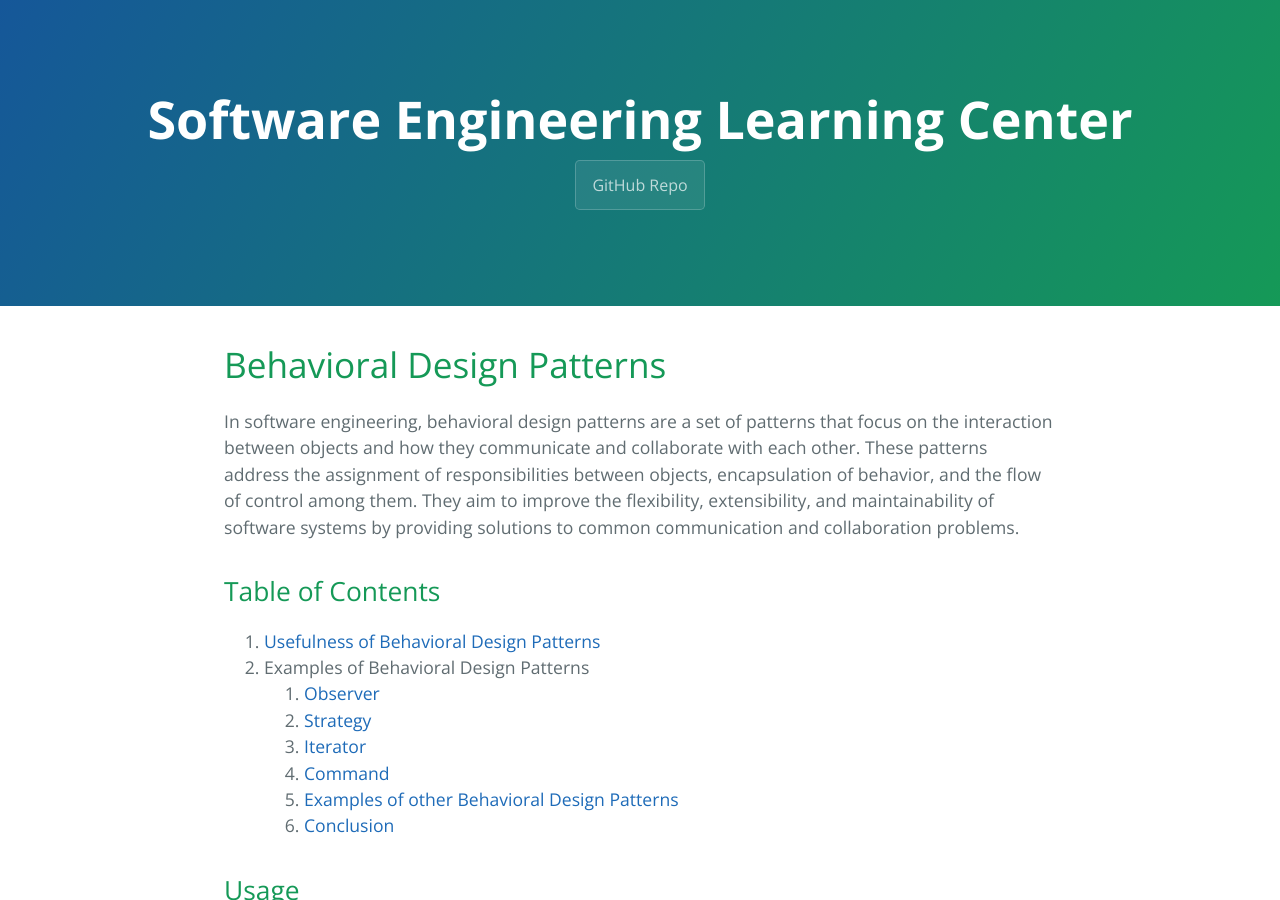
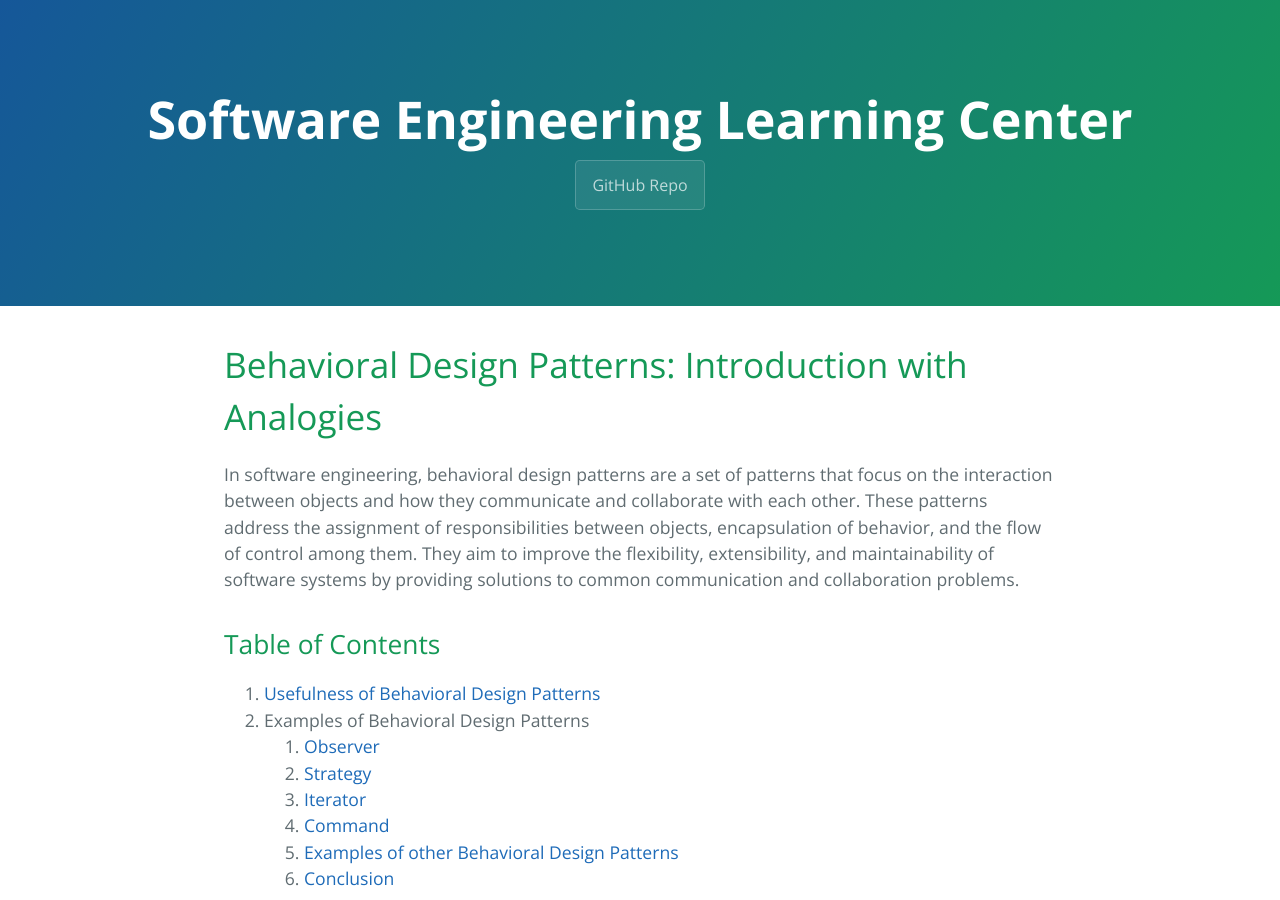
Before and after one commit to learning-software-engineering/learning-software-engineering.github.io, a Jekyll site: the page built from Topics/System_Design/behavioral_design_patterns.md, in a window 1280 px wide and 900 px high. Built offline with Jekyll 4.4.1, drawn with Linux system fonts in a browser that asks for light colours; our own code applies the rules of GitHub Pages for plain Markdown files.

Commit message:
changes title

```diff
--- a/Topics/System_Design/behavioral_design_patterns.md
+++ b/Topics/System_Design/behavioral_design_patterns.md
@@ -1,4 +1,4 @@
-# Behavioral Design Patterns
+# Behavioral Design Patterns: Introduction with Analogies
 
 In software engineering, behavioral design patterns  are a set of patterns that focus on the interaction between objects and how they communicate and collaborate with each other. These patterns address the assignment of responsibilities between objects, encapsulation of behavior, and the flow of control among them. They aim to improve the flexibility, extensibility, and maintainability of software systems by providing solutions to common communication and collaboration problems.
 
```
